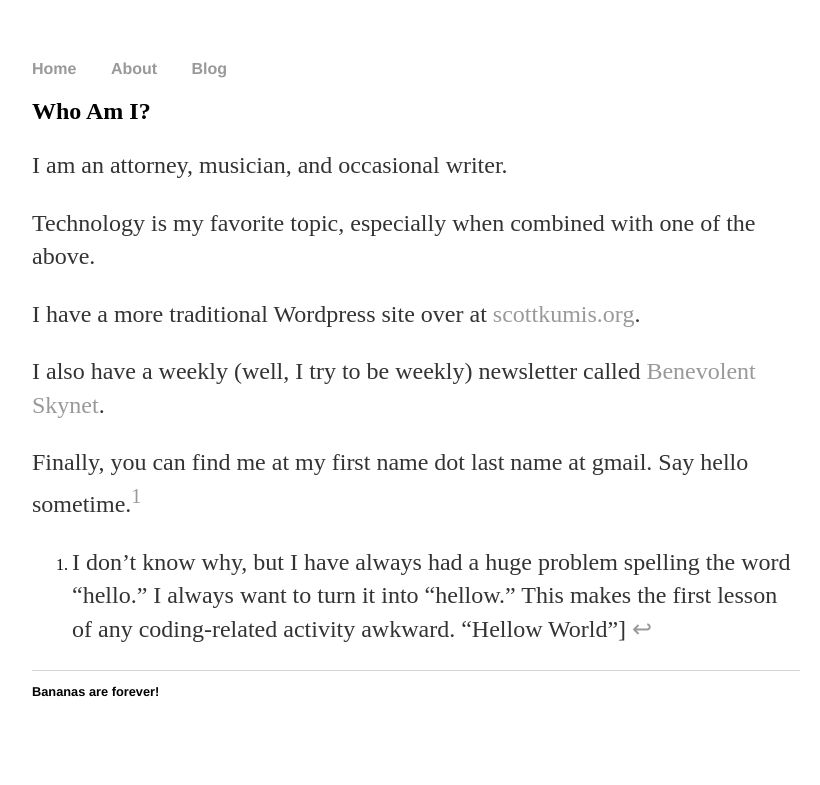
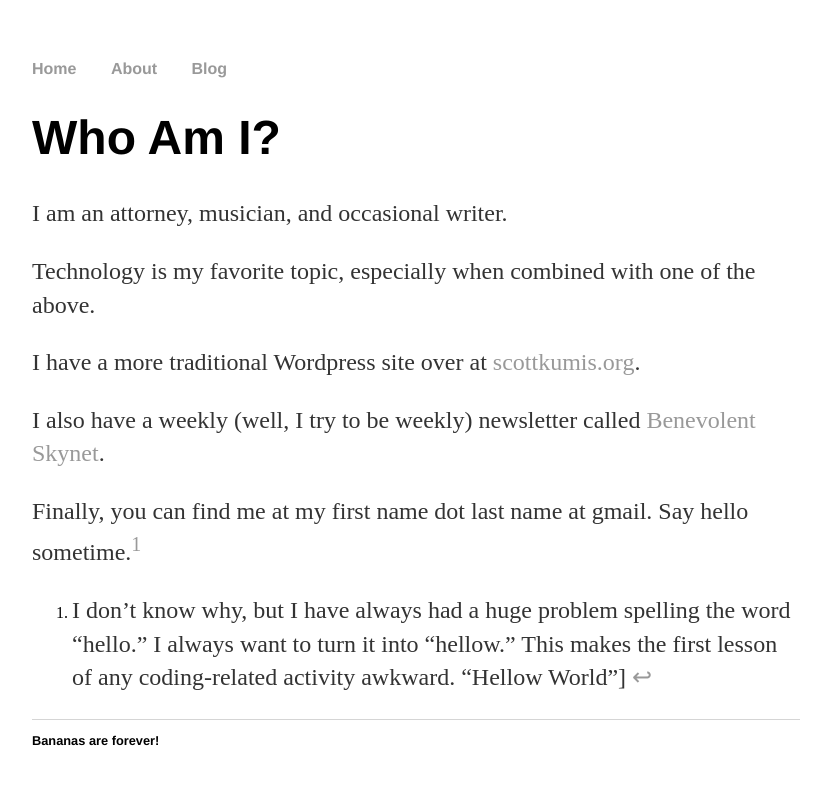
Before and after one commit to scottsimuk22/scottsimuk22.github.io, a Jekyll site: the page built from about.md, in a window 1280 px wide. Shown: the top 785 px of the page, without its empty margins (224-1044 px from the left). Built offline with Jekyll 4.4.1, drawn with Linux system fonts in a browser that asks for light colours.

```diff
--- a/about.md
+++ b/about.md
@@ -4,7 +4,7 @@ title: About
 permalink: /about/
 ---
 
-## Who Am I?
+# Who Am I?
 I am an attorney, musician, and occasional writer.
 
 Technology is my favorite topic, especially when combined with one of the above.
```
